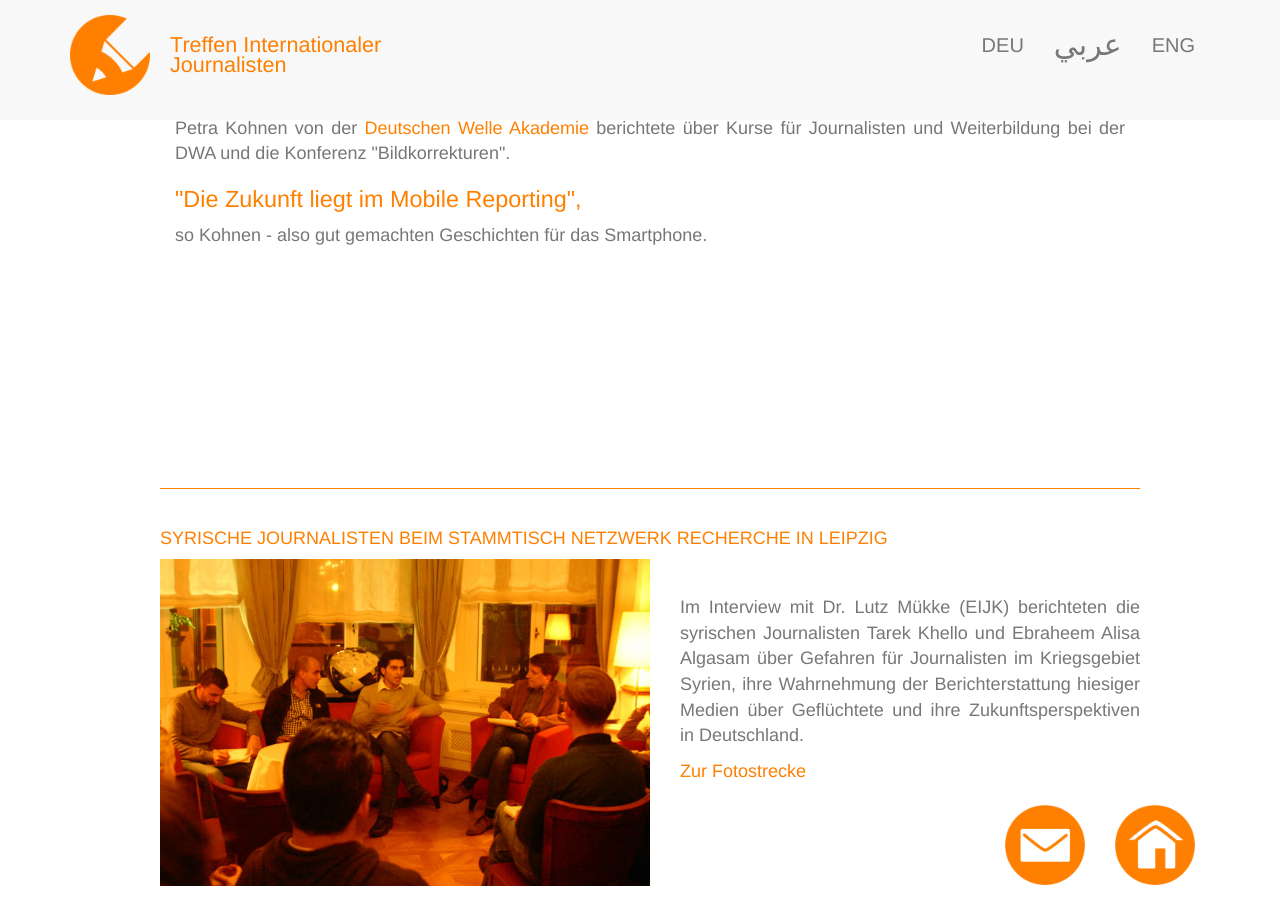
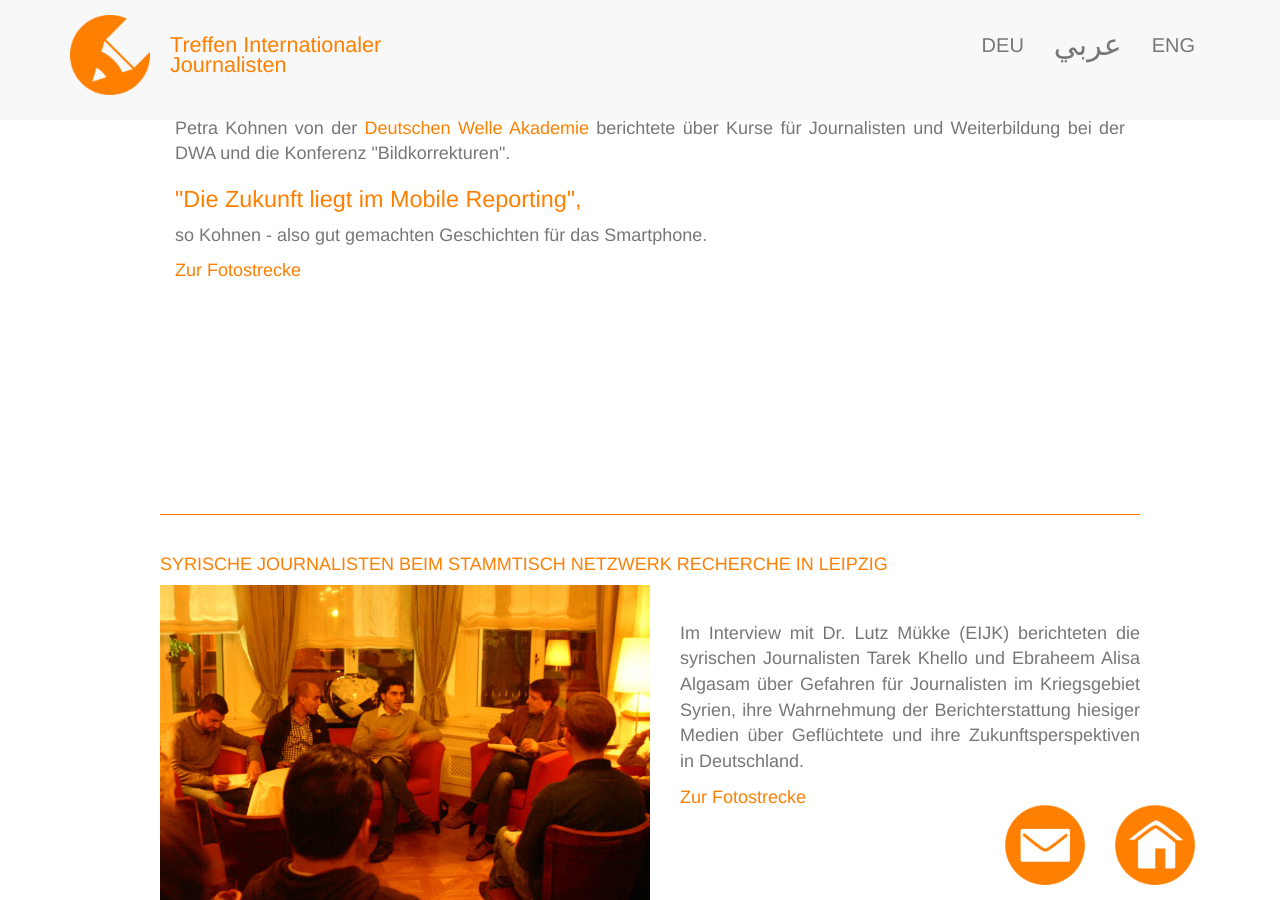
Before and after one commit to EIJC/TIJ, a Jekyll site: the page built from de.html, in a window 1280 px wide and 900 px high, scrolled down 2432 px. Built offline with Jekyll 4.4.1, drawn with Linux system fonts in a browser that asks for light colours; nearby versions of some CDN libraries.

Commit message:
Update de.html

```diff
--- a/de.html
+++ b/de.html
@@ -102,6 +102,7 @@ language: de
 	</a>
 	<p style="text-align: justify;">Petra Kohnen von der <a href="http://www.dw.com/de/dw-akademie/%C3%BCber-uns/s-8101" target="_blank">Deutschen Welle Akademie</a> berichtete über Kurse für Journalisten und Weiterbildung bei der DWA und die Konferenz "Bildkorrekturen".</p>
 	<h1>"Die Zukunft liegt im Mobile Reporting",</h1> <p style="text-align: justify;">so Kohnen - also gut gemachten Geschichten für das Smartphone. </p>
+  	<a href="{{ site.base_url }}/de/dok.html">Zur Fotostrecke</a>
   </div>
 </div>
 <div class="section"
```
